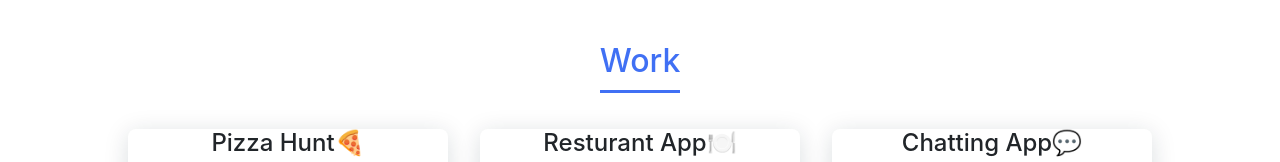
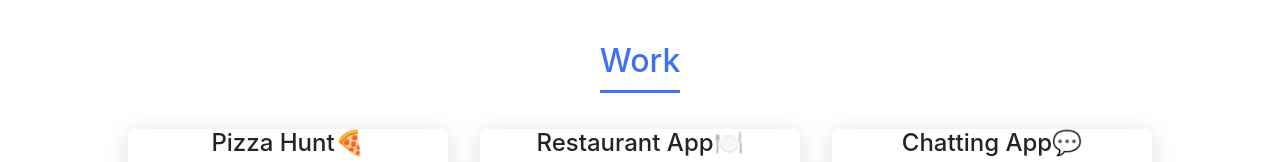
Before and after one commit to santajoyal/Resume, a plain HTML site: page index.html in a window 1280 px wide. Shown: the part 2140-2302 px from the top of the page. Drawn offline with nearby package versions, Linux system fonts and the light colour scheme.

Commit message:
final made

```diff
--- a/index.html
+++ b/index.html
@@ -553,7 +553,7 @@
 
 
                 <div class="work_img">
-                    <h4>Resturant App🍽️</h4>
+                    <h4>Restaurant App🍽️</h4>
                     <img src="./assets/img/resturant_app.png" alt="" style="margin-bottom:10px !important;" />
                     <a href="https://github.com/santajoyal/resturant_frontend" target="_blank"
                         style="text-decoration: none;margin: 5px !important;">
```
